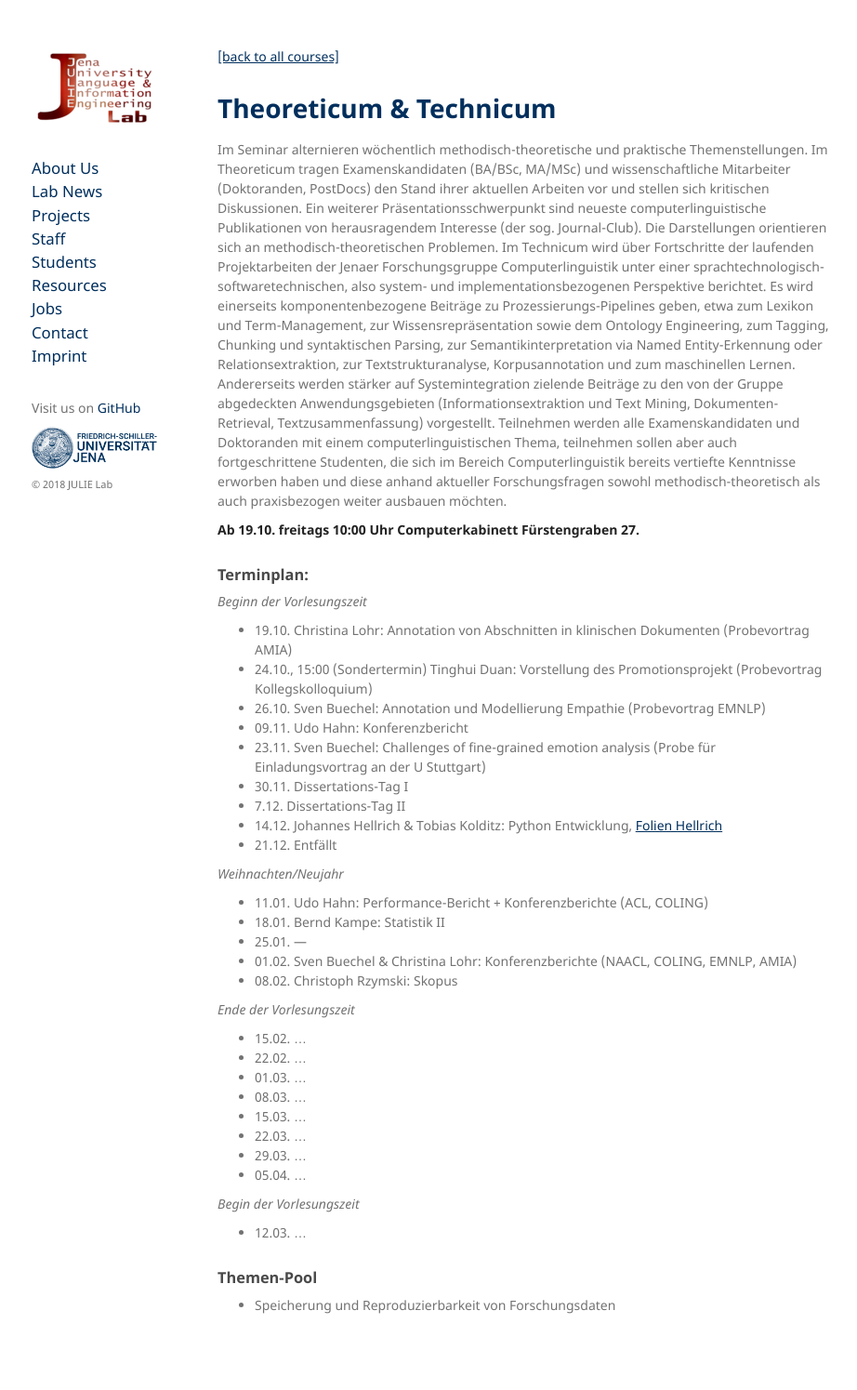
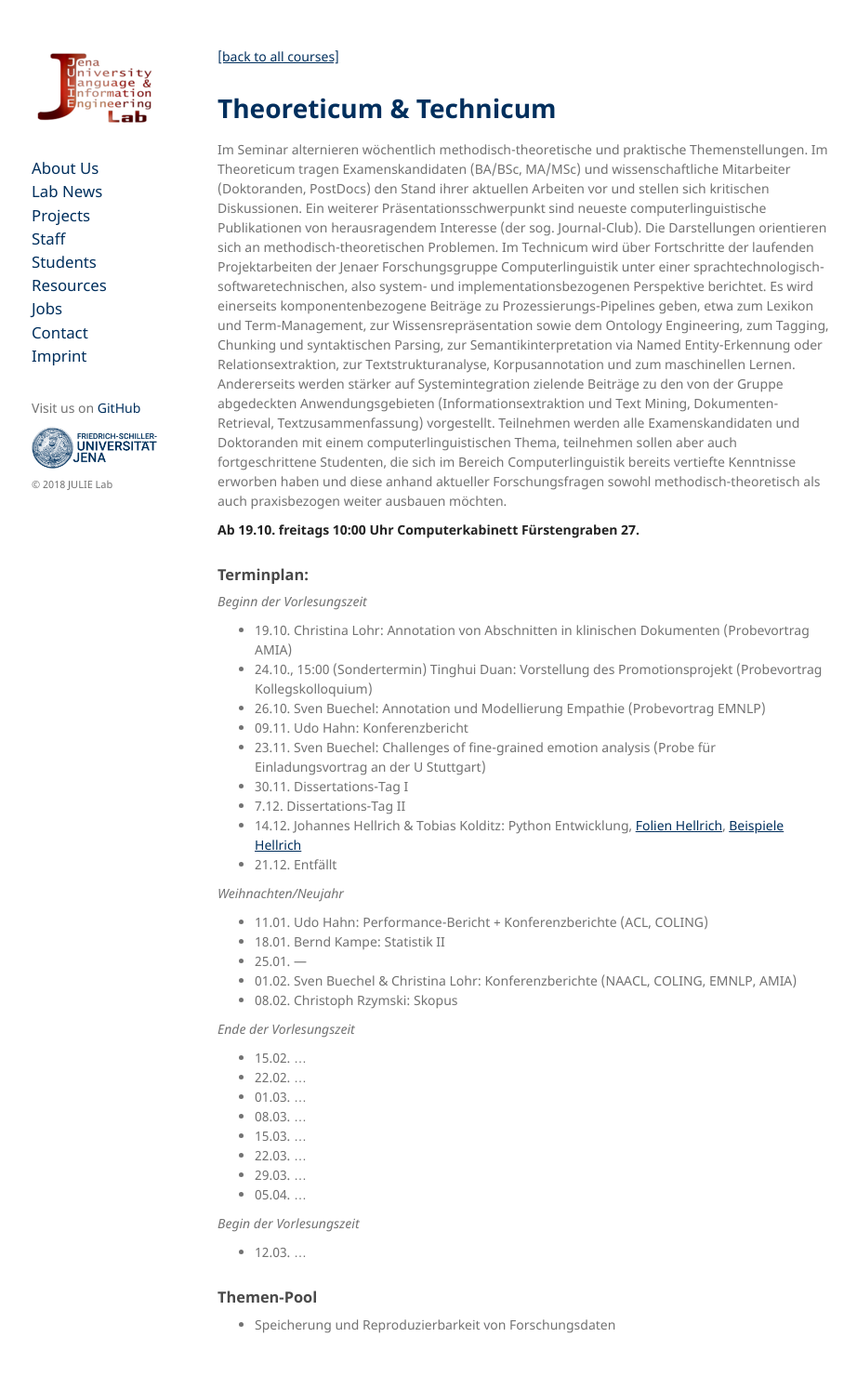
Before and after one commit to JULIELab/JULIELab.github.io, a Jekyll site: the page built from Courses/Theoreticum+_+Technicum-p-444.md, in a window 1280 px wide. Shown: the whole page at 93% size, without its empty margins (176-1098 px from the left). Built offline with Jekyll 4.4.1, drawn with Linux system fonts in a browser that asks for light colours; before the commit the page ends 1474 px from its top, so only the background shows below that.

Commit message:
Update Theoreticum+_+Technicum-p-444.md

```diff
--- a/Courses/Theoreticum+_+Technicum-p-444.md
+++ b/Courses/Theoreticum+_+Technicum-p-444.md
@@ -22,7 +22,7 @@
 * 23.11. Sven Buechel: Challenges of fine-grained emotion analysis (Probe für Einladungsvortrag an der U Stuttgart)
 * 30.11. Dissertations-Tag I
 * 7.12. Dissertations-Tag II
-* 14.12. Johannes Hellrich & Tobias Kolditz: Python Entwicklung, [Folien Hellrich](/downloads/teaching/ws201819/Python%20Softwareentwicklung.pdf)
+* 14.12. Johannes Hellrich & Tobias Kolditz: Python Entwicklung, [Folien Hellrich](/downloads/teaching/ws201819/Python%20Softwareentwicklung.pdf), [Beispiele Hellrich](/downloads/teaching/ws201819/python%20demo%20files.zip)
 * 21.12. Entfällt
 
 *Weihnachten/Neujahr*
```
